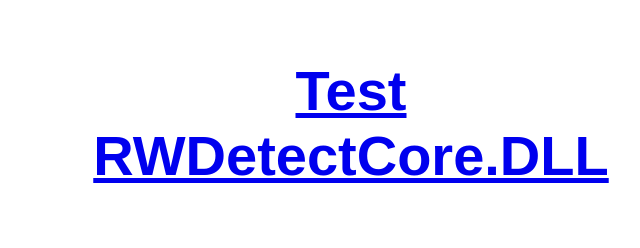
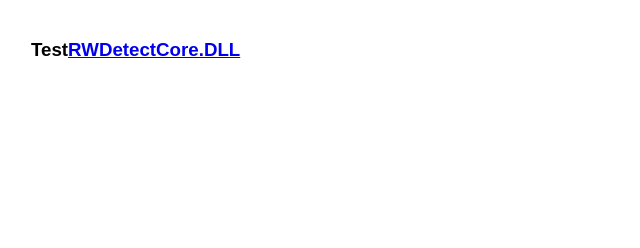
Before and after one commit to fzhiyong/web, a plain HTML site: page index.html in a window 1280 px wide. Shown: the whole page, without its empty margins (289-929 px from the left). Drawn offline with Linux system fonts and the light colour scheme.

Commit message:
Update index.html

```diff
--- a/index.html
+++ b/index.html
@@ -10,7 +10,7 @@
 
 <body>
   <main>
-    <h1><a href="RWDetectCore.dll">Test RWDetectCore.DLL</a></h1>
+    <h3>Test<a href="RWDetectCore.dll">RWDetectCore.DLL</a></h3>
   </main>
 </body>
 
```
